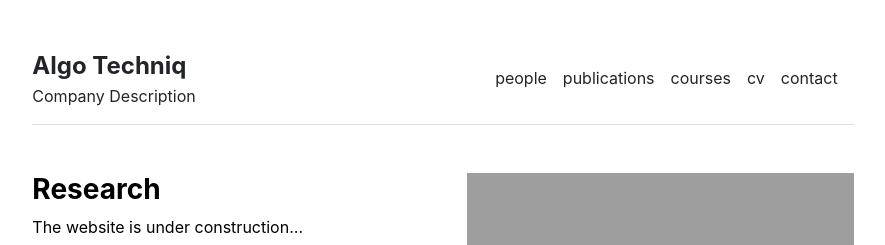
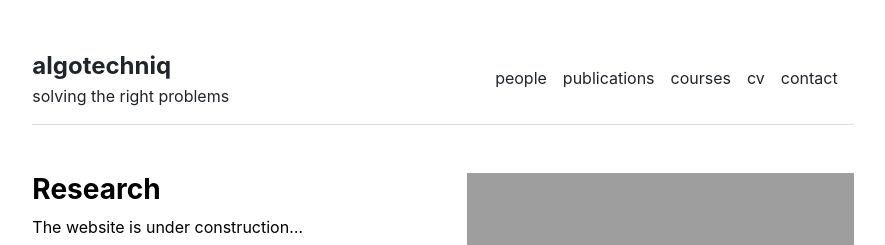
Before and after one commit to mghadam/algotechniq.github.io, a Jekyll site: the page built from index.md, in a window 1280 px wide. Shown: the top 245 px of the page, without its empty margins (197-1082 px from the left). Built offline with Jekyll 4.4.1, drawn with Linux system fonts in a browser that asks for light colours.

Commit message:
Update _config.yml
changed title and tagline

```diff
--- a/_config.yml
+++ b/_config.yml
@@ -1,4 +1,4 @@
 url: "" # the base hostname & protocol for your site, e.g. http://example.com
 baseurl: "" # the subpath of your site, e.g. /blog
-title: "Algo Techniq" # the name of your site, e.g. ACME Corp.
-description: "Company Description"
+title: "algotechniq" # the name of your site, e.g. ACME Corp.
+description: "solving the right problems"
```
